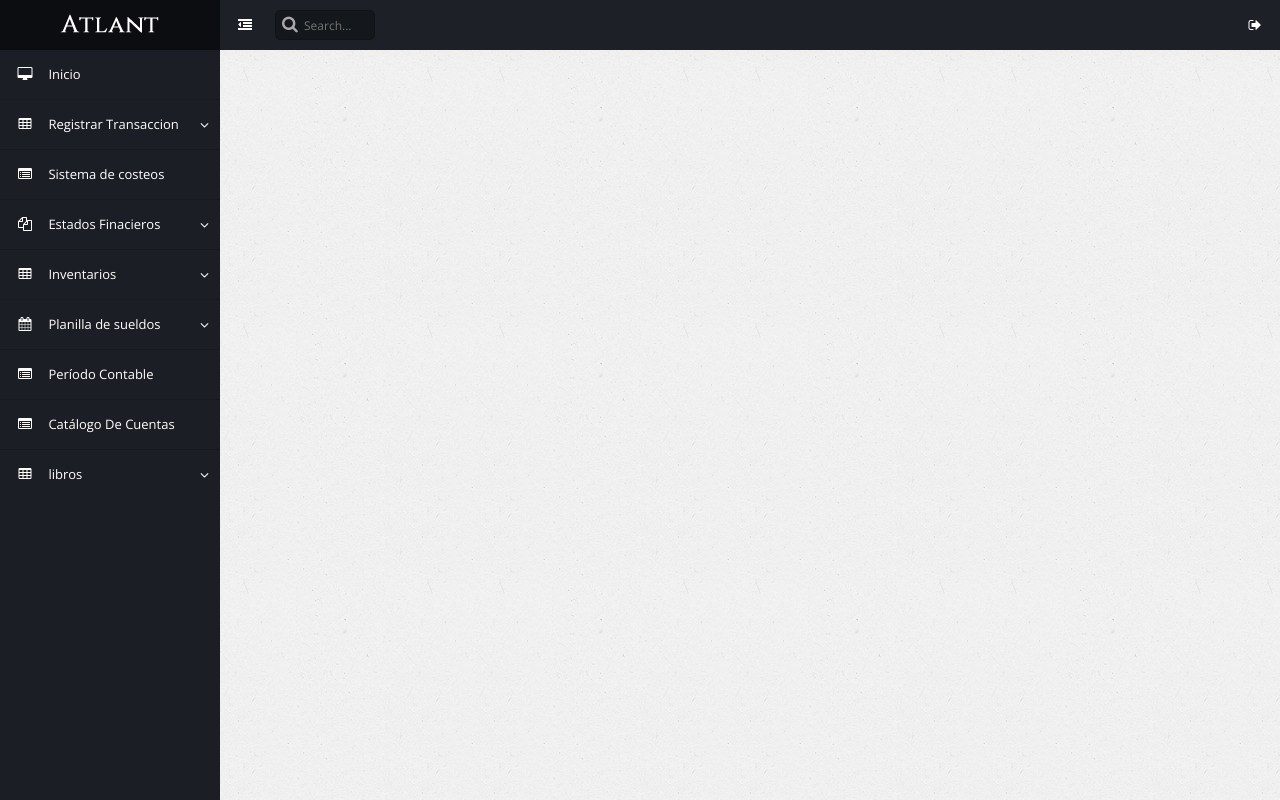
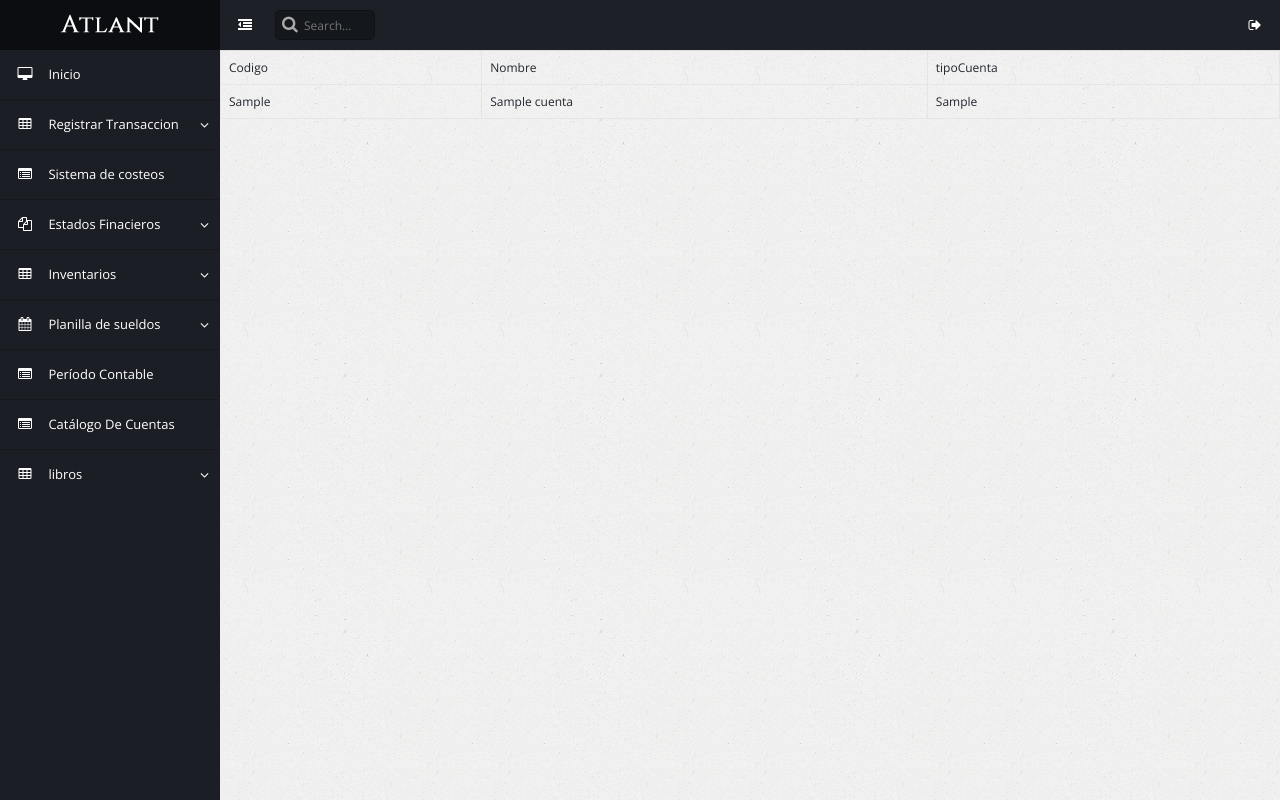
Before and after one commit to fendergx/SICapp, a Django app: template templates/paginas/catalogo.html in a window 1280 px wide. Run offline with Django 3.2, Linux system fonts and the light colour scheme; the template is opened without the code that fills it: most values are stand-ins (such as "Sample title", 1, 10 or a date in 2020); some libraries are stand-ins or nearby versions.

Commit message:
catalogo
se visualiza el catalogo de cuentas

```diff
--- a/Sicapp/views.py
+++ b/Sicapp/views.py
@@ -431,8 +431,9 @@ def catalogo(request):
     cuentas = Cuenta.objects.all()
     if len(cuentas)==0:
         iniciarCatalogo()
-
-    return render(request, "paginas/catalogo.html")
+    cuenta = Cuenta.objects.all()
+    contexto = {'cuentas':cuenta}
+    return render(request, "paginas/catalogo.html", contexto)
 
 
 def inventario1(request):
--- a/templates/paginas/catalogo.html
+++ b/templates/paginas/catalogo.html
@@ -1 +1,27 @@
 {% extends "base/base.html" %}
+
+{% block contenido %}
+    <table class="table table-bordered">
+    	<thead>
+    		<tr>
+    			<td>Codigo</td>
+    			<td>Nombre</td>
+    			<td>tipoCuenta</td>
+    		</tr>
+    	</thead>
+    	<tbody>
+    		{% if cuentas %}
+    		{% for cuenta in cuentas %}
+    		<tr>
+    			<td>{{cuenta.codigoN}}</td>
+    			<td>{{cuenta.nombre}}</td>
+    			<td>{{cuenta.tipoCuenta}}</td>
+    		</tr>
+    		{% endfor %}
+
+    		{% else %}
+    		<h1>no hay registros</h1>
+    		{% endif %}
+    	</tbody>
+    </table>
+{% endblock contenido %}
```
